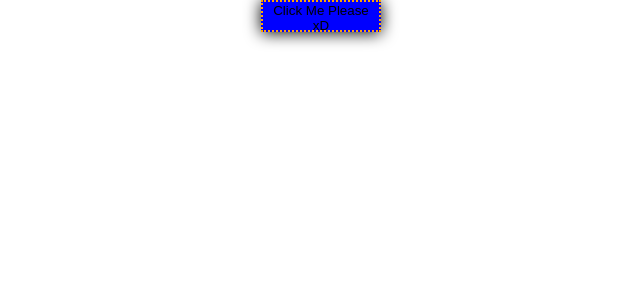
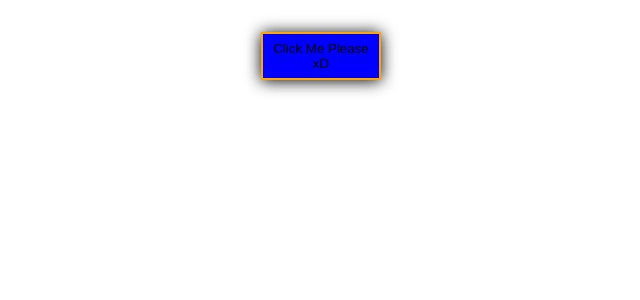
Before and after one commit to NoelBank/neo-visual-regression-testing, a React (Create React App) app: page / in a window 1280 px wide. Shown: the top 300 px of the page, without its empty margins (319-959 px from the left). Built offline with nearby package versions, Linux system fonts and the light colour scheme.

Commit message:
style: adjust button

```diff
--- a/src/components/Button/Button.css
+++ b/src/components/Button/Button.css
@@ -1,7 +1,9 @@
 .Button {
   background: blue;
-  border: 2px dotted orange;
-  height: 32px;
+  border: 2px solid orange;
+  margin-top: 2rem;
+
+  height: 48px;
   width: 120px;
   box-shadow: 0 1px 16px #000;
 }
```
